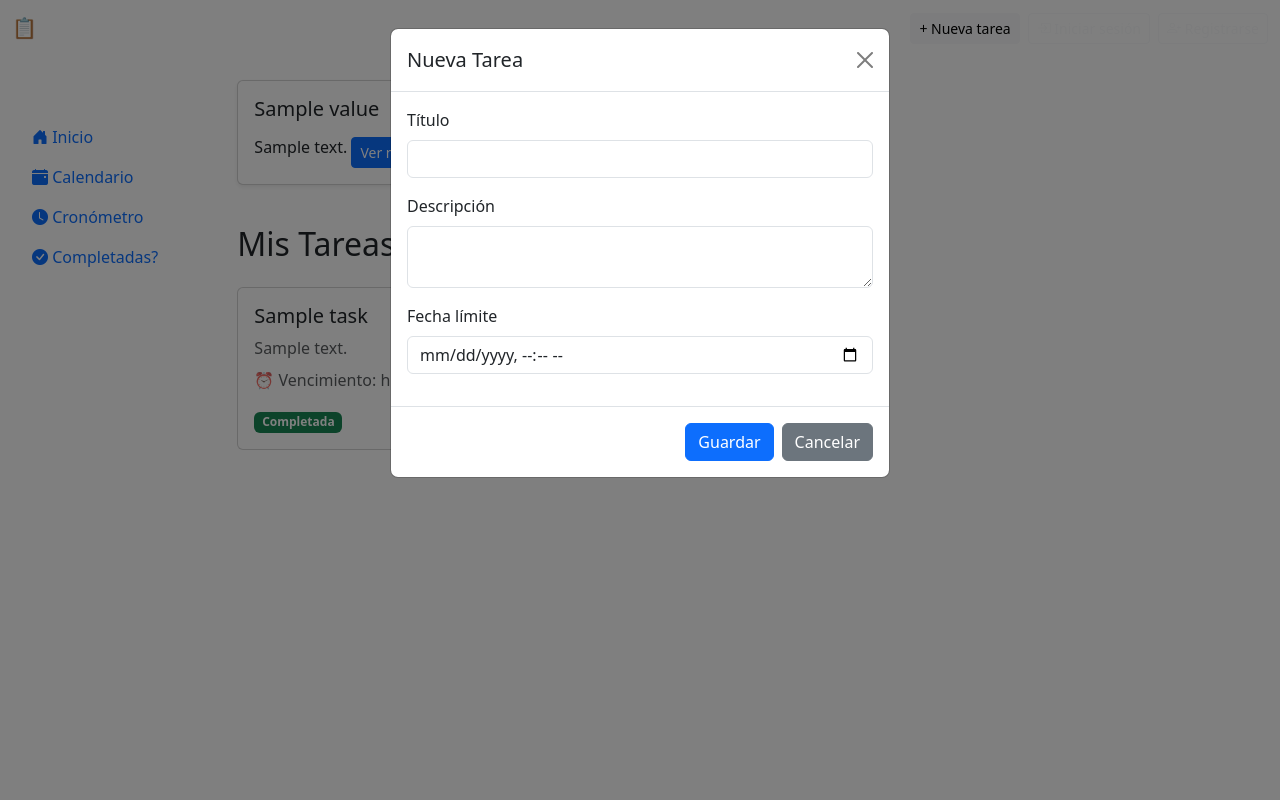
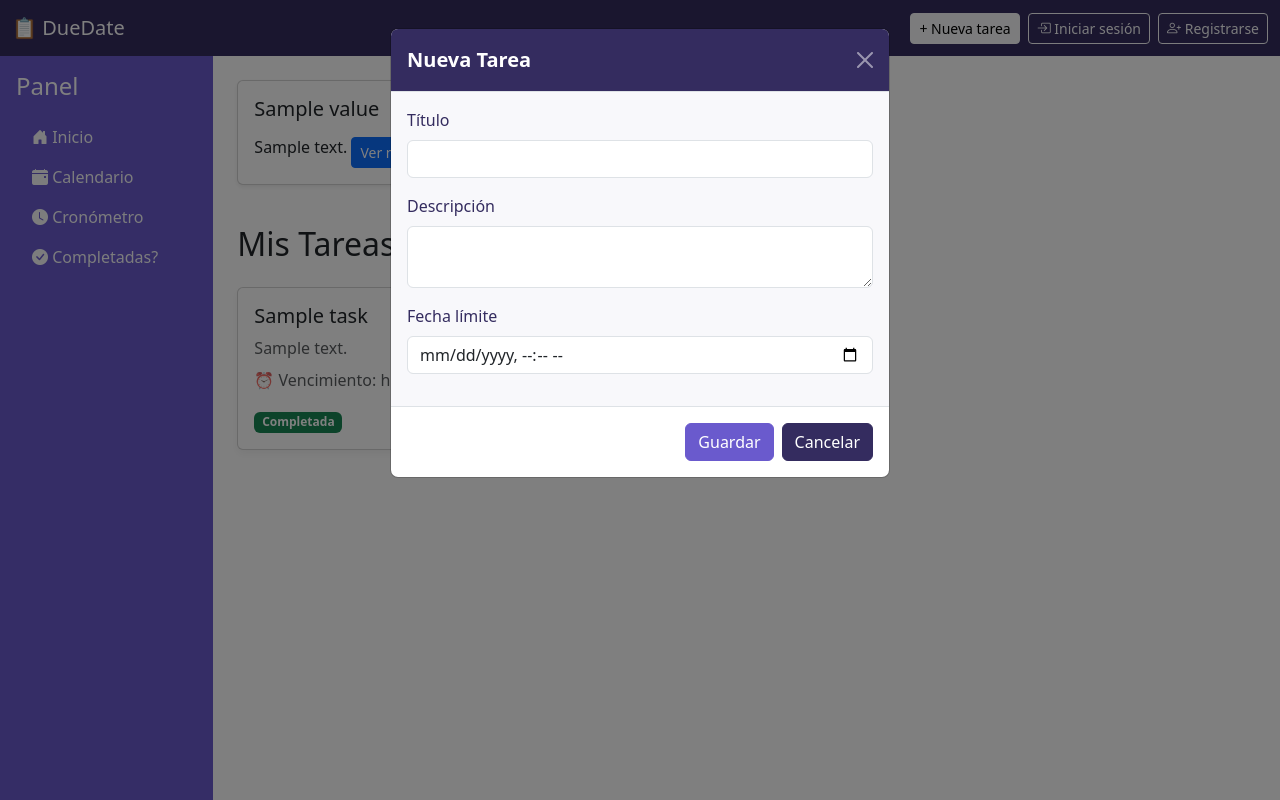
Before and after one commit to Nadia-Carrasco1/DueDate-, a Django app: template Interfaz/templates/home_page.html in a window 1280 px wide, after a click on "+ Nueva tarea". Run offline with Django 5.2, Linux system fonts and the light colour scheme; the template is opened without the code that fills it: most values are stand-ins (such as "Sample title", 1, 10 or a date in 2020); some libraries are stand-ins or nearby versions.

Commit message:
archivos faltantes

```diff
--- a/Due_Date/urls.py
+++ b/Due_Date/urls.py
@@ -16,6 +16,7 @@ Including another URLconf
 """
 
 from django.urls import path, include
+from Usuarios import views
 from Interfaz import views  as interfaz_views
 #from Interfaz import views as interfaz_views
 from wagtail.admin import urls as wagtailadmin_urls
--- /dev/null
+++ b/Interfaz/static/base.css
@@ -0,0 +1,74 @@
+    body {
+      background-color: #f8f9fa;
+    }
+    .sidebar {
+      background-color: #6a5acd;
+      min-height: 100vh;
+    }
+    .sidebar .nav-link {
+      color: #f8f9fa;
+    }
+    .sidebar .nav-link.active,
+    .sidebar .nav-link:hover {
+      background-color: #7b68ee;
+      border-radius: 6px;
+    }
+    .card {
+      border: none;
+      border-radius: 12px;
+      box-shadow: 0 4px 8px rgba(0,0,0,0.05);
+    }
+    .navbar {
+      background-color: #342c5f;
+      color: #fff;
+    }
+
+
+.modal-header {
+  background-color: #342c5f;
+  color: #fff;
+  border-bottom: none;
+}
+.modal-header .btn-close{
+    filter: invert(1);
+}
+
+
+.modal-title {
+  color: #fff;
+  font-weight: 600;
+}
+
+
+.modal-body {
+  background-color: #f8f8fb;
+  color: #342c5f;
+}
+
+
+.modal-footer {
+  background-color: #f0eff8;
+  border-top: none;
+}
+
+
+.modal-footer .btn-primary {
+  background-color: #6a5acd;
+  border-color: #6a5acd;
+  color: #fff;
+}
+.modal-footer .btn-primary:hover {
+  background-color: #5848b8;
+  border-color: #5848b8;
+}
+
+
+.modal-footer .btn-secondary {
+  background-color: #342c5f;
+  border-color: #342c5f;
+  color: #fff;
+}
+.modal-footer .btn-secondary:hover {
+  background-color: #2a244d;
+  border-color: #2a244d;
+}
--- a/Interfaz/templates/Base.html
+++ b/Interfaz/templates/Base.html
@@ -8,6 +8,8 @@
   <title>{% block title %}DueDate{% endblock %}</title>
   <link href="https://cdn.jsdelivr.net/npm/bootstrap@5.3.2/dist/css/bootstrap.min.css" rel="stylesheet">
   <link rel="stylesheet" href="https://cdn.jsdelivr.net/npm/bootstrap-icons@1.11.3/font/bootstrap-icons.css">
+  <link href="{% static 'base.css' %}" rel="stylesheet">
+
   <link href="{% static 'base.css' %}" rel="stylesheet">
 
 </head>
--- a/Interfaz/views.py
+++ b/Interfaz/views.py
@@ -2,9 +2,14 @@ from django.shortcuts import render, redirect
 from .models import Task
 from django.utils import timezone
 from django.contrib import messages
+from django.contrib.auth.decorators import login_required
+from django.http import JsonResponse
+
+
 def home_view(request):
     return render(request, 'home_page.html')
 
+@login_required
 def add_task(request):
     if request.method == "POST":
         title = request.POST.get("title")
```
Also changed, not shown: Interfaz/forms.py (added, +10 -0 lines), Interfaz/models.py (+9 -2 lines).
